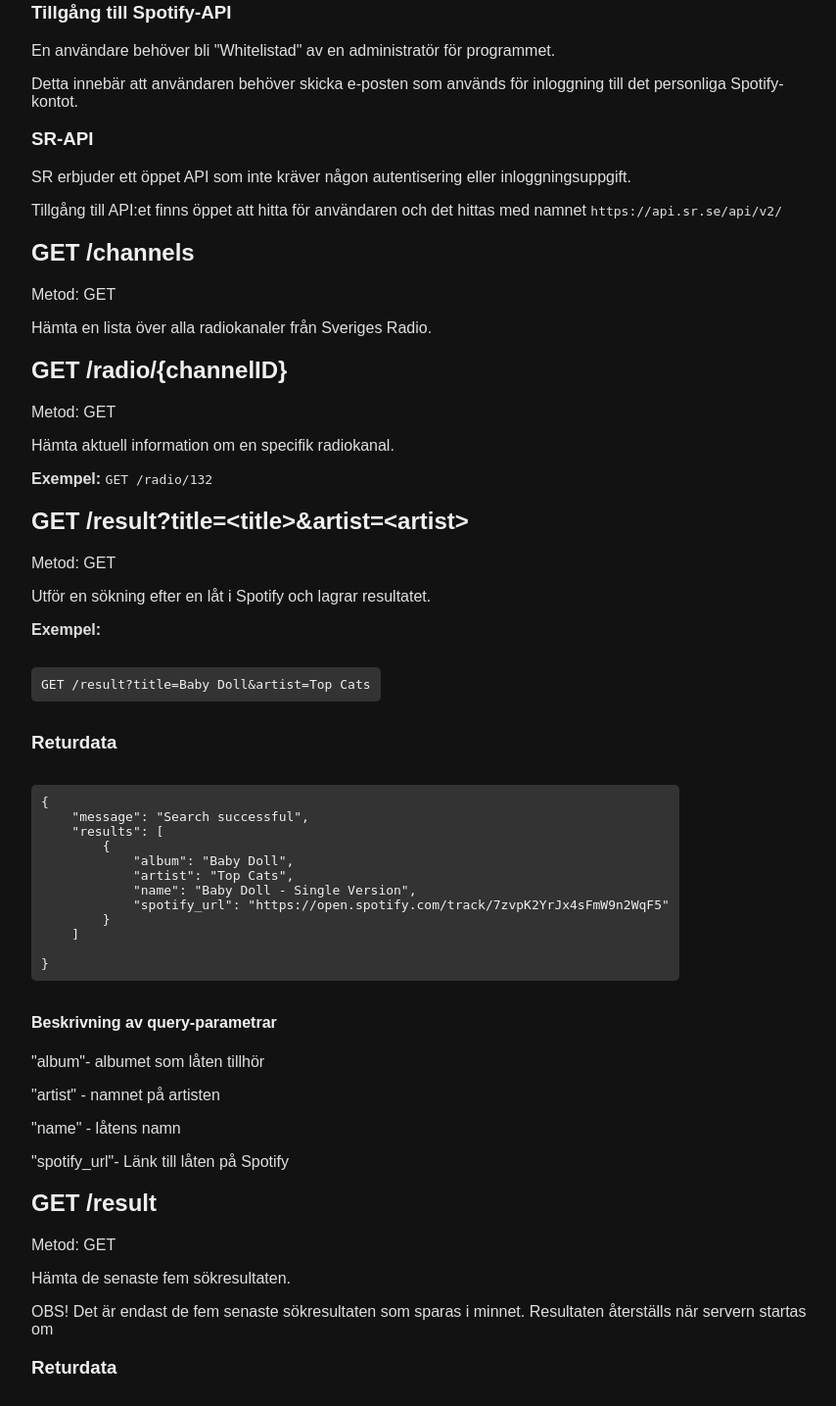
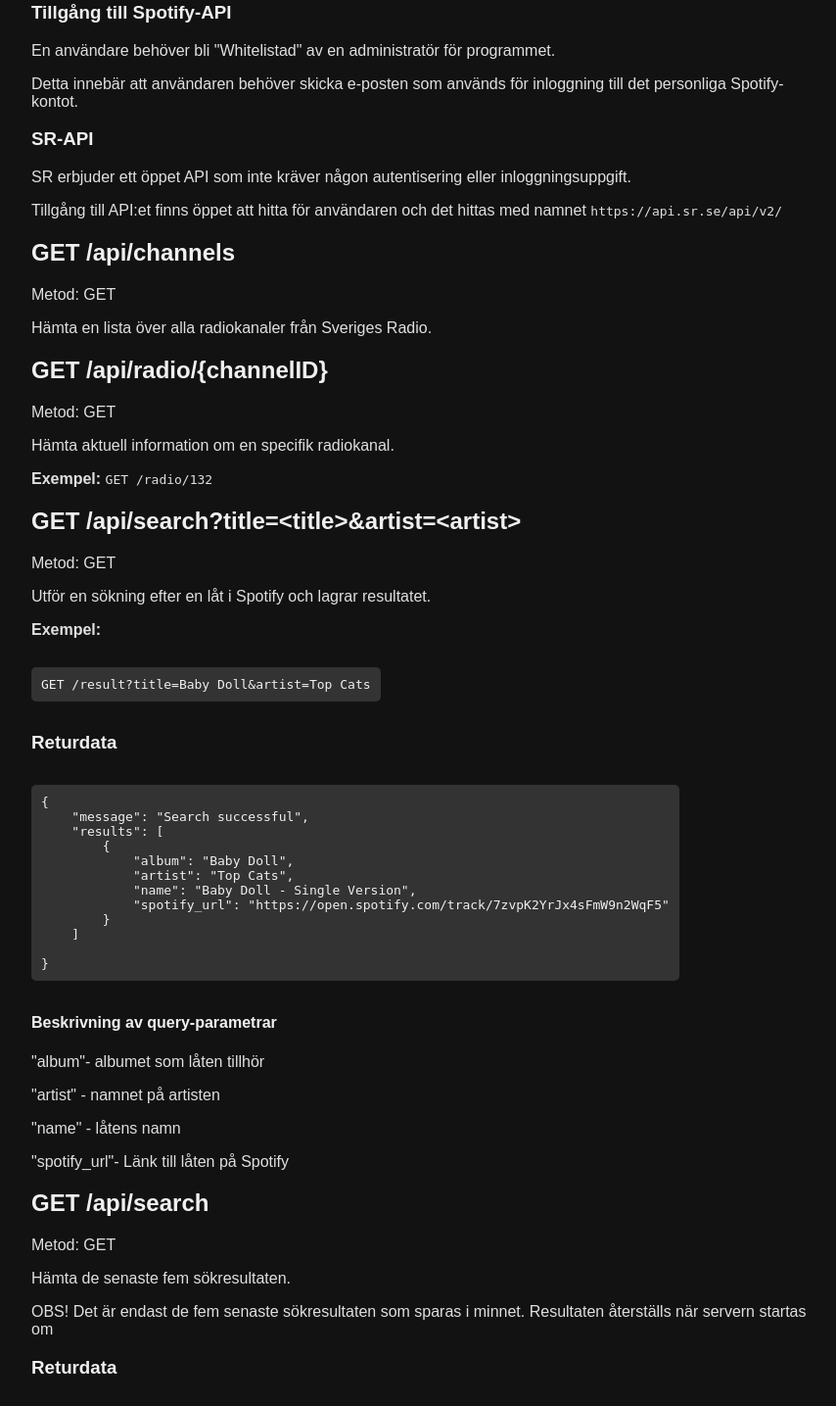
Before and after one commit to Woxell/Diggaren, a Flask app: page /api in a window 1280 px wide. Shown: the part 487-1922 px from the top of the page at 98% size, without its empty margins (208-1062 px from the left). Run offline with Flask 3, Linux system fonts and the light colour scheme; parts of the project's set-up code (start-up, migrations or seed data) failed here and were passed over.

Commit message:
Uppdaterade end-point namn i dokumentationen
Uppdaterade namnen på end-pointsen i API dokumentationen till

```diff
--- a/src/templates/api.html
+++ b/src/templates/api.html
@@ -66,16 +66,16 @@
     <p>SR erbjuder ett öppet API som inte kräver någon autentisering eller inloggningsuppgift.</p>
     <p>Tillgång till API:et finns öppet att hitta för användaren och det hittas med namnet <code>https://api.sr.se/api/v2/</code></p>
 
-    <h2>GET /channels</h2>
+    <h2>GET /api/channels</h2>
     <p>Metod: GET</p>
     <p>Hämta en lista över alla radiokanaler från Sveriges Radio.</p>
 
-    <h2>GET /radio/{channelID}</h2>
+    <h2>GET /api/radio/{channelID}</h2>
     <p>Metod: GET</p>
     <p>Hämta aktuell information om en specifik radiokanal.</p>
     <p><strong>Exempel:</strong> <code>GET /radio/132</code></p>
 
-    <h2>GET /result?title=&lt;title&gt;&artist=&lt;artist&gt;</h2>
+    <h2>GET /api/search?title=&lt;title&gt;&artist=&lt;artist&gt;</h2>
     <p>Metod: GET</p>
     <p>Utför en sökning efter en låt i Spotify och lagrar resultatet.</p>
     <p><strong>Exempel:</strong></p>
@@ -99,7 +99,7 @@
     <p>"name" - låtens namn</p>
     <p>"spotify_url"- Länk till låten på Spotify</p>
 
-    <h2>GET /result</h2>
+    <h2>GET /api/search</h2>
     <p>Metod: GET</p>
     <p>Hämta de senaste fem sökresultaten.</p>
     <p>OBS! Det är endast de fem senaste sökresultaten som sparas i minnet.
```
